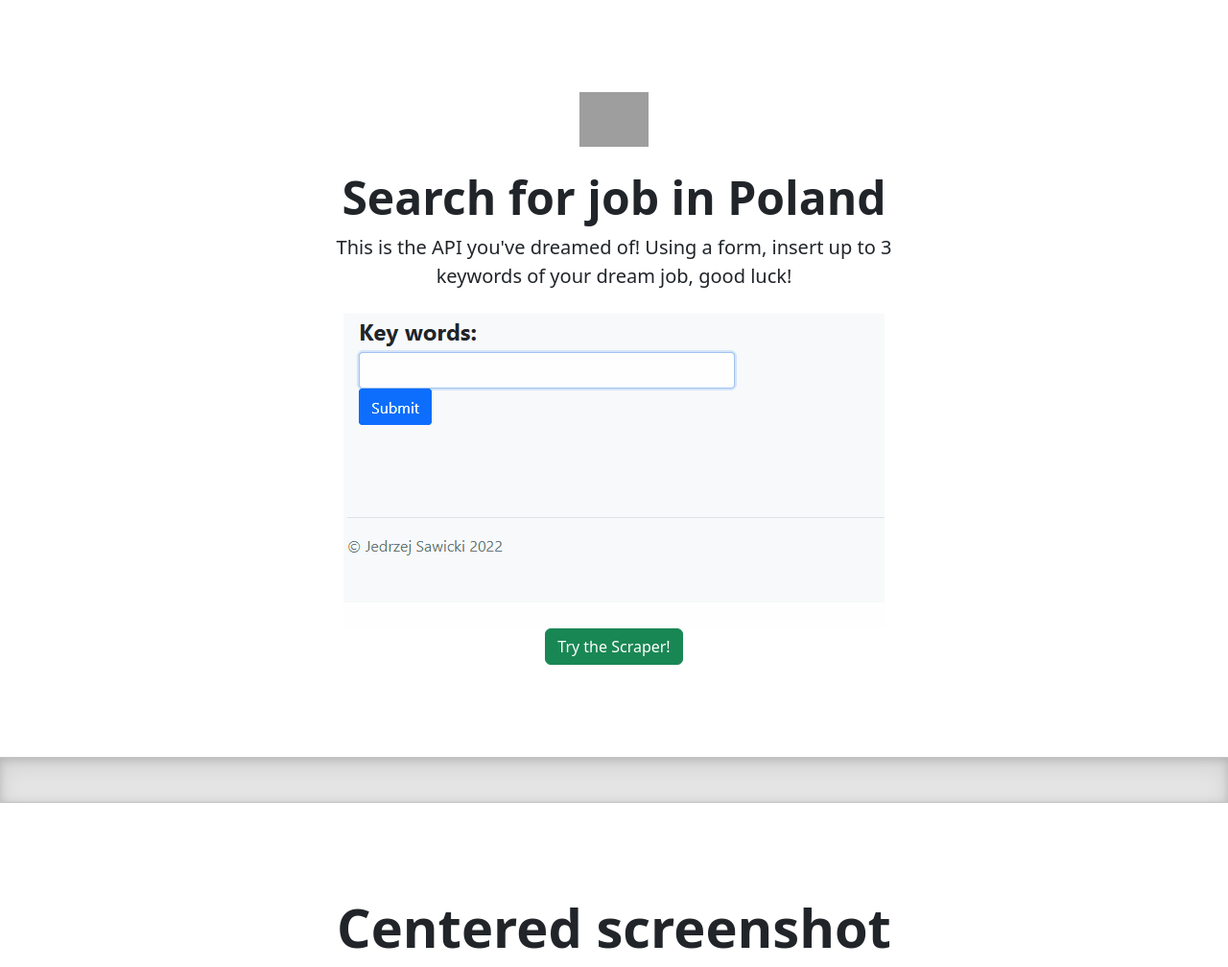
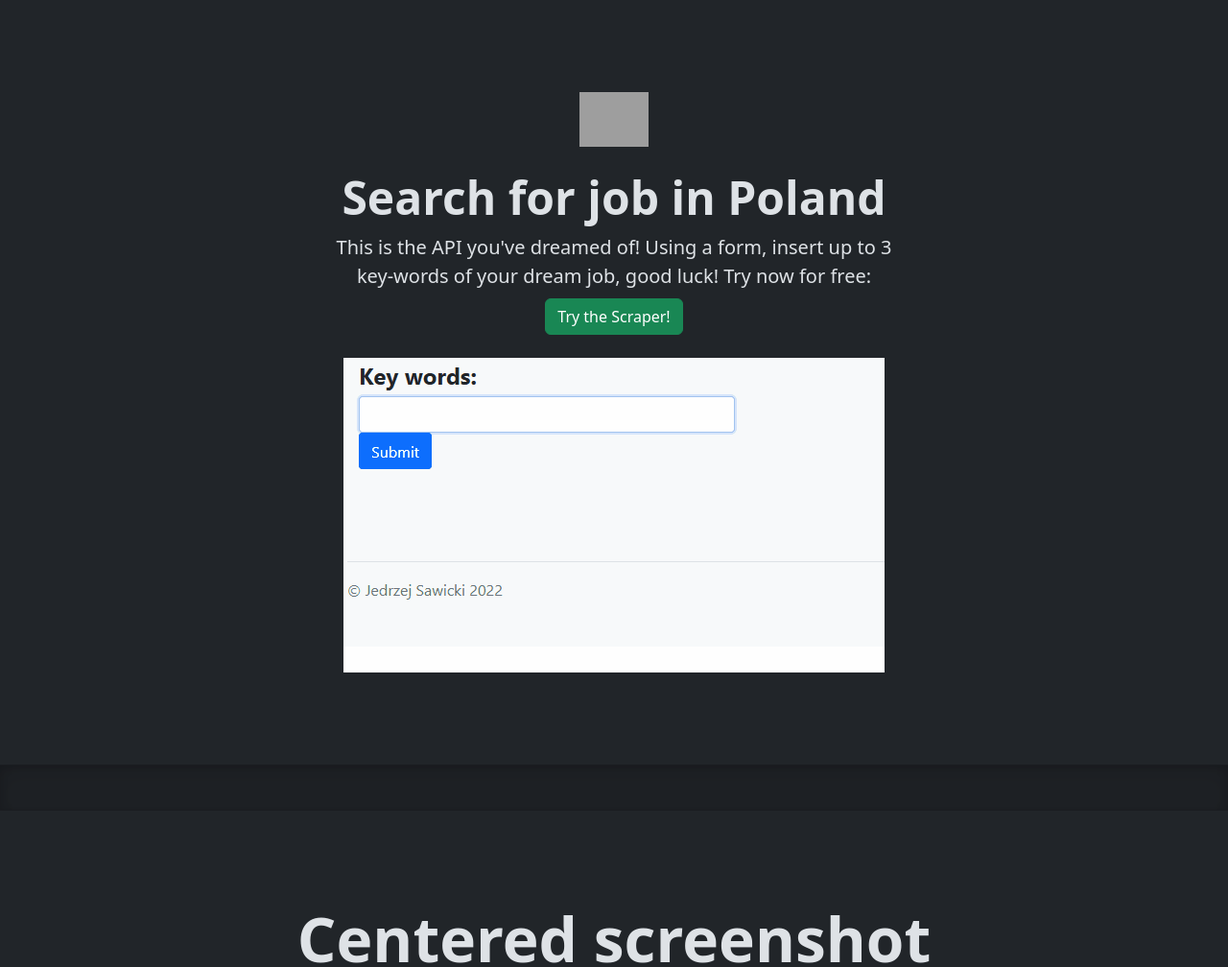
Before and after one commit to JedSawicki/django_drf_jobfinder, a Django app: page / in a window 1280 px wide. Shown: the top 1008 px of the page at 96% size. Run offline with Django 4.2, Linux system fonts and the light colour scheme; some libraries are stand-ins or nearby versions; grey boxes are pictures that could not be loaded.

Commit message:
Minor change html_form_hotfix
Added dark theme, some html changes & empty form bugfix

```diff
--- a/core/scraper/views.py
+++ b/core/scraper/views.py
@@ -34,6 +34,7 @@ class CreateOfferList(APIView):
     def post(self, request, format=None):
         scrapy = Scraper()
         serializer = CreateOfferSerializer(data=request.data)
+        offers = None
         if serializer.is_valid():
             key_words = serializer.data.get('key_words')
             print(key_words)
--- a/core/templates/index.html
+++ b/core/templates/index.html
@@ -1,24 +1,18 @@
 {% load static %}
 
 <!doctype html>
-<html lang="en">
+<html lang="en" data-bs-theme="dark">
   <head>
     <meta charset="utf-8">
     <meta name="viewport" content="width=device-width, initial-scale=1">
     <meta name="description" content="">
-    <meta name="author" content="Mark Otto, Jacob Thornton, and Bootstrap contributors">
-    <meta name="generator" content="Hugo 0.101.0">
-    <title>Heroes · Bootstrap v5.2</title>
+    <meta name="author" content="Jedrzej Sawicki xd">
+    <title>JobFinder</title>
 
-    <link rel="canonical" href="https://getbootstrap.com/docs/5.2/examples/heroes/">
-
-
-
-
-
-    <link href="https://cdn.jsdelivr.net/npm/bootstrap@5.2.1/dist/css/bootstrap.min.css" rel="stylesheet" integrity="sha384-iYQeCzEYFbKjA/T2uDLTpkwGzCiq6soy8tYaI1GyVh/UjpbCx/TYkiZhlZB6+fzT" crossorigin="anonymous">
-
-
+    <!-- Custom Bootstrap import for this template -->
+    <link href="https://cdn.jsdelivr.net/npm/bootstrap@5.3.0-alpha1/dist/css/bootstrap.min.css" rel="stylesheet" integrity="sha384-GLhlTQ8iRABdZLl6O3oVMWSktQOp6b7In1Zl3/Jr59b6EGGoI1aFkw7cmDA6j6gD" crossorigin="anonymous">
+    <script src="https://cdn.jsdelivr.net/npm/bootstrap@5.3.0-alpha1/dist/js/bootstrap.bundle.min.js" integrity="sha384-w76AqPfDkMBDXo30jS1Sgez6pr3x5MlQ1ZAGC+nuZB+EYdgRZgiwxhTBTkF7CXvN" crossorigin="anonymous"></script>
+    <!-- In-built styles for this template -->
     <style>
       .bd-placeholder-img {
         font-size: 1.125rem;
@@ -77,23 +71,21 @@
     <link href="heroes.css" rel="stylesheet">
   </head>
   <body>
-    <script src="https://cdn.jsdelivr.net/npm/bootstrap@5.2.1/dist/js/bootstrap.bundle.min.js" integrity="sha384-u1OknCvxWvY5kfmNBILK2hRnQC3Pr17a+RTT6rIHI7NnikvbZlHgTPOOmMi466C8" crossorigin="anonymous"></script>
+    <!-- Custom bootstrap scripts for this template -->
     <script src="https://cdn.jsdelivr.net/npm/@popperjs/core@2.11.6/dist/umd/popper.min.js" integrity="sha384-oBqDVmMz9ATKxIep9tiCxS/Z9fNfEXiDAYTujMAeBAsjFuCZSmKbSSUnQlmh/jp3" crossorigin="anonymous"></script>
-<script src="https://cdn.jsdelivr.net/npm/bootstrap@5.2.1/dist/js/bootstrap.min.js" integrity="sha384-7VPbUDkoPSGFnVtYi0QogXtr74QeVeeIs99Qfg5YCF+TidwNdjvaKZX19NZ/e6oz" crossorigin="anonymous"></script>
+    <script src="https://cdn.jsdelivr.net/npm/bootstrap@5.3.0-alpha1/dist/js/bootstrap.min.js" integrity="sha384-mQ93GR66B00ZXjt0YO5KlohRA5SY2XofN4zfuZxLkoj1gXtW8ANNCe9d5Y3eG5eD" crossorigin="anonymous"></script>
 <main>
-  <h1 class="visually-hidden">Heroes examples</h1>
-
   <div class="px-4 py-5 my-5 text-center">
     <img class="d-block mx-auto mb-4" src="../assets/brand/bootstrap-logo.svg" alt="" width="72" height="57">
     <h1 class="display-5 fw-bold">Search for job in Poland</h1>
     <div class="col-lg-6 mx-auto">
 
-      <p class="lead mb-4">This is the API you've dreamed of! Using a form, insert up to 3 keywords of your dream job, good luck! </p>
+      <p class="lead mb-4">This is the API you've dreamed of! Using a form, insert up to 3 key-words of your dream job, good luck! Try now for free: <a class="btn btn-success mt-2" href="{% url 'scraper' %}" role="button">Try the Scraper!</a></p>
 
 
       <img src="{% static 'search2.gif' %}" alt="My image">
       <div class="d-grid gap-2 d-sm-flex justify-content-sm-center">
-        <a class="btn btn-success" href="{% url 'scraper' %}" role="button">Try the Scraper!</a>
+
       </div>
     </div>
   </div>
@@ -101,7 +93,7 @@
   <div class="b-example-divider"></div>
 
   <div class="px-4 pt-5 my-5 text-center border-bottom">
-    <h1 class="display-4 fw-bold">Centered screenshot</h1>
+    <h1 class="display-3 fw-bold">Centered screenshot</h1>
     <div class="col-lg-6 mx-auto">
       <p class="lead mb-4">Quickly design and customize responsive mobile-first sites with Bootstrap, the world’s most popular front-end open source toolkit, featuring Sass variables and mixins, responsive grid system, extensive prebuilt components, and powerful JavaScript plugins.</p>
       <div class="d-grid gap-2 d-sm-flex justify-content-sm-center mb-5">
@@ -124,11 +116,9 @@
         <img src="{% static 'bartek.png' %}" class="img-fluid" alt="My image">
       </div>
       <div class="col-lg-6">
-        <p class="lead mb-4">I found some interesting job offers using JobFinder!</p>
-        <footer class="blockquote-footer">Bartek, Gdańsk</footer>
+        <p class="lead mb-4 display-5">I found some interesting job offers using JobFinder!</p>
+        <footer class="blockquote-footer display-7">Bartek, Gdańsk</footer>
         <div class="d-grid gap-2 d-md-flex justify-content-md-start">
-          <button type="button" class="btn btn-primary btn-lg px-4 me-md-2">Primary</button>
-          <button type="button" class="btn btn-outline-secondary btn-lg px-4">Default</button>
         </div>
       </div>
     </div>
@@ -185,18 +175,6 @@
 
   <div class="b-example-divider"></div>
 
-  <div class="bg-dark text-secondary px-4 py-5 text-center">
-    <div class="py-5">
-      <h1 class="display-5 fw-bold text-white">Dark mode hero</h1>
-      <div class="col-lg-6 mx-auto">
-        <p class="fs-5 mb-4">Quickly design and customize responsive mobile-first sites with Bootstrap, the world’s most popular front-end open source toolkit, featuring Sass variables and mixins, responsive grid system, extensive prebuilt components, and powerful JavaScript plugins.</p>
-        <div class="d-grid gap-2 d-sm-flex justify-content-sm-center">
-          <button type="button" class="btn btn-outline-info btn-lg px-4 me-sm-3 fw-bold">Custom button</button>
-          <button type="button" class="btn btn-outline-light btn-lg px-4">Secondary</button>
-        </div>
-      </div>
-    </div>
-  </div>
 
   <div class="b-example-divider mb-0"></div>
 </main>
```
Also changed, not shown: core/templates/job_scraper.html (+7 -19 lines), core/static/lookingforjob.gif (added).
